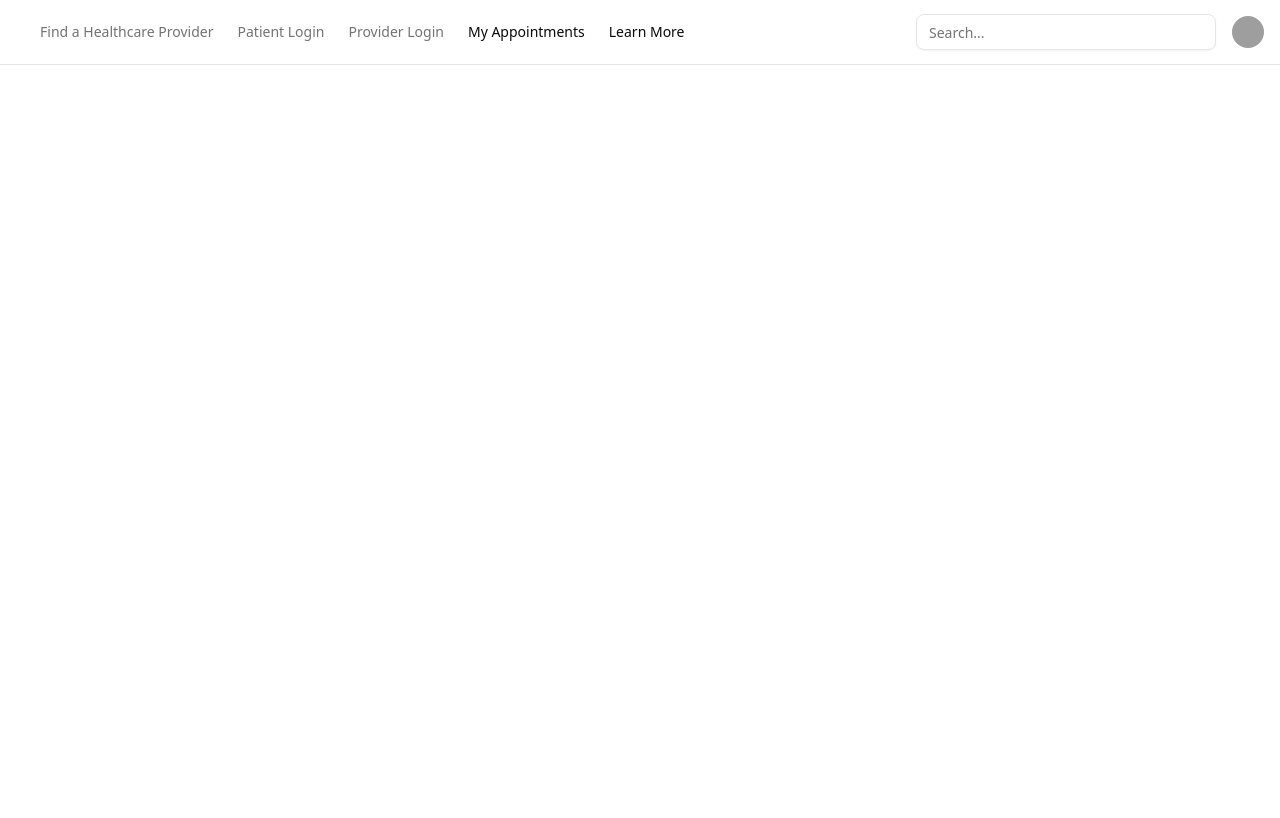
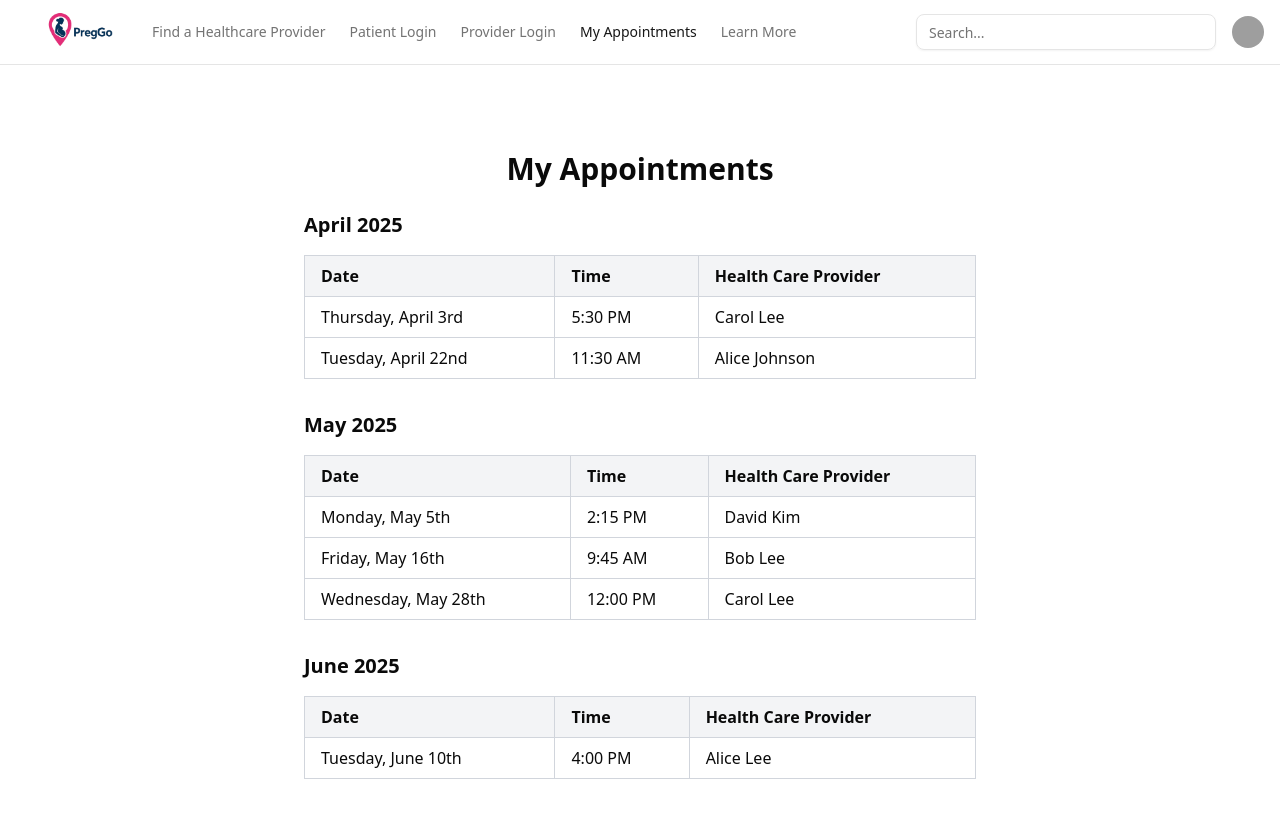
Before and after one commit to williamlin-02/PregGo, a Next.js app in the folder preggo-app/: page /my_appointments in a window 1280 px wide. Shown: the top 818 px of the page. Built offline with nearby package versions, Linux system fonts and the light colour scheme; grey boxes are pictures that could not be loaded.

Commit message:
fixed the banner

```diff
--- a/preggo-app/app/components/main-nav.tsx
+++ b/preggo-app/app/components/main-nav.tsx
@@ -1,43 +1,78 @@
+"use client"; // Mark this file as a client component
+
 import Link from "next/link";
-
+import Image from "next/image"; // Import Image for optimized image loading
+import { usePathname } from "next/navigation"; // Import usePathname
 import { cn } from "@/lib/utils";
 
 export function MainNav({
   className,
   ...props
 }: React.HTMLAttributes<HTMLElement>) {
+  const pathname = usePathname(); // Get the current path
+
   return (
     <nav
       className={cn("flex items-center space-x-4 lg:space-x-6", className)}
       {...props}
     >
       <Link
+        href="/"
+        className={cn(
+          "text-sm font-medium transition-colors hover:text-primary",
+          pathname === "/search" ? "font-medium text-primary" : "text-muted-foreground"
+        )}
+      >
+        <Image
+          src="/preggoLogo.png" // Path to your logo in the public folder
+          alt="Home Icon"
+          width={80}
+          height={80}
+          className="mr-2" // Add spacing between the icon and text
+        />
+      </Link>
+      <Link
         href="/search"
-        className="text-sm font-medium text-muted-foreground transition-colors hover:text-primary"
+        className={cn(
+          "text-sm font-medium transition-colors hover:text-primary",
+          pathname === "/search" ? "font-medium text-primary" : "text-muted-foreground"
+        )}
       >
         Find a Healthcare Provider
       </Link>
       <Link
         href="/patient_signin"
-        className="text-sm font-medium text-muted-foreground transition-colors hover:text-primary"
+        className={cn(
+          "text-sm font-medium transition-colors hover:text-primary",
+          pathname === "/patient_signin" ? "font-medium text-primary" : "text-muted-foreground"
+        )}
       >
         Patient Login
       </Link>
       <Link
         href="/provider_signin"
-        className="text-sm font-medium text-muted-foreground transition-colors hover:text-primary"
+        className={cn(
+          "text-sm font-medium transition-colors hover:text-primary",
+          pathname === "/provider_signin" ? "font-medium text-primary" : "text-muted-foreground"
+        )}
       >
         Provider Login
       </Link>
       <Link
         href="/my_appointments"
-        className="text-sm font-medium transition-colors hover:text-primary"
+        className={cn(
+          "text-sm transition-colors hover:text-primary",
+          pathname === "/my_appointments" ? "font-medium text-primary" : "text-muted-foreground"
+        )}
       >
         My Appointments
       </Link>
       <Link
         href="/learn_more"
-        className="text-sm font-medium transition-colors hover:text-primary"
+        className={cn(
+          "text-sm transition-colors hover:text-primary",
+          pathname === "/learn_more" ? "font-medium text-primary" : "text-muted-foreground"
+        )}
       >
         Learn More
       </Link>
--- a/preggo-app/app/my_appointments/page.tsx
+++ b/preggo-app/app/my_appointments/page.tsx
@@ -1,9 +1,80 @@
+export default function MyAppointments() {
+    return (
+      <div className="flex flex-col items-center justify-center min-h-screen p-8">
+        <h1 className="text-3xl font-bold mb-6"> My Appointments</h1>
+        <div className="w-full max-w-2xl">
+          {/* April 2025 */}
+          <p className="text-xl font-semibold mb-4">April 2025</p>
+          <table className="table-auto w-full mb-8 border-collapse border border-gray-300">
+            <thead>
+              <tr className="bg-gray-100">
+                <th className="border border-gray-300 px-4 py-2 text-left">Date</th>
+                <th className="border border-gray-300 px-4 py-2 text-left">Time</th>
+                <th className="border border-gray-300 px-4 py-2 text-left">Health Care Provider</th>
+              </tr>
+            </thead>
+            <tbody>
+              <tr>
+                <td className="border border-gray-300 px-4 py-2">Thursday, April 3rd</td>
+                <td className="border border-gray-300 px-4 py-2">5:30 PM</td>
+                <td className="border border-gray-300 px-4 py-2">Carol Lee</td>
+              </tr>
+              <tr>
+                <td className="border border-gray-300 px-4 py-2">Tuesday, April 22nd</td>
+                <td className="border border-gray-300 px-4 py-2">11:30 AM</td>
+                <td className="border border-gray-300 px-4 py-2">Alice Johnson</td>
+              </tr>
+            </tbody>
+          </table>
 
+          {/* May 2025 */}
+          <p className="text-xl font-semibold mb-4">May 2025</p>
+          <table className="table-auto w-full mb-8 border-collapse border border-gray-300">
+            <thead>
+              <tr className="bg-gray-100">
+                <th className="border border-gray-300 px-4 py-2 text-left">Date</th>
+                <th className="border border-gray-300 px-4 py-2 text-left">Time</th>
+                <th className="border border-gray-300 px-4 py-2 text-left">Health Care Provider</th>
+              </tr>
+            </thead>
+            <tbody>
+              <tr>
+                <td className="border border-gray-300 px-4 py-2">Monday, May 5th</td>
+                <td className="border border-gray-300 px-4 py-2">2:15 PM</td>
+                <td className="border border-gray-300 px-4 py-2">David Kim</td>
+              </tr>
+              <tr>
+                <td className="border border-gray-300 px-4 py-2">Friday, May 16th</td>
+                <td className="border border-gray-300 px-4 py-2">9:45 AM</td>
+                <td className="border border-gray-300 px-4 py-2">Bob Lee</td>
+              </tr>
+              <tr>
+                <td className="border border-gray-300 px-4 py-2">Wednesday, May 28th</td>
+                <td className="border border-gray-300 px-4 py-2">12:00 PM</td>
+                <td className="border border-gray-300 px-4 py-2">Carol Lee</td>
+              </tr>
+            </tbody>
+          </table>
 
-export default function PatientSignIn() {
-  return (
-    <div className="flex flex-col items-center justify-center min-h-screen p-8">
-
-    </div>
-  );
-}
+          {/* June 2025 */}
+          <p className="text-xl font-semibold mb-4">June 2025</p>
+          <table className="table-auto w-full border-collapse border border-gray-300">
+            <thead>
+              <tr className="bg-gray-100">
+                <th className="border border-gray-300 px-4 py-2 text-left">Date</th>
+                <th className="border border-gray-300 px-4 py-2 text-left">Time</th>
+                <th className="border border-gray-300 px-4 py-2 text-left">Health Care Provider</th>
+              </tr>
+            </thead>
+            <tbody>
+              <tr>
+                <td className="border border-gray-300 px-4 py-2">Tuesday, June 10th</td>
+                <td className="border border-gray-300 px-4 py-2">4:00 PM</td>
+                <td className="border border-gray-300 px-4 py-2">Alice Lee</td>
+              </tr>
+            </tbody>
+          </table>
+        </div>
+      </div>
+    );
+  }
```
